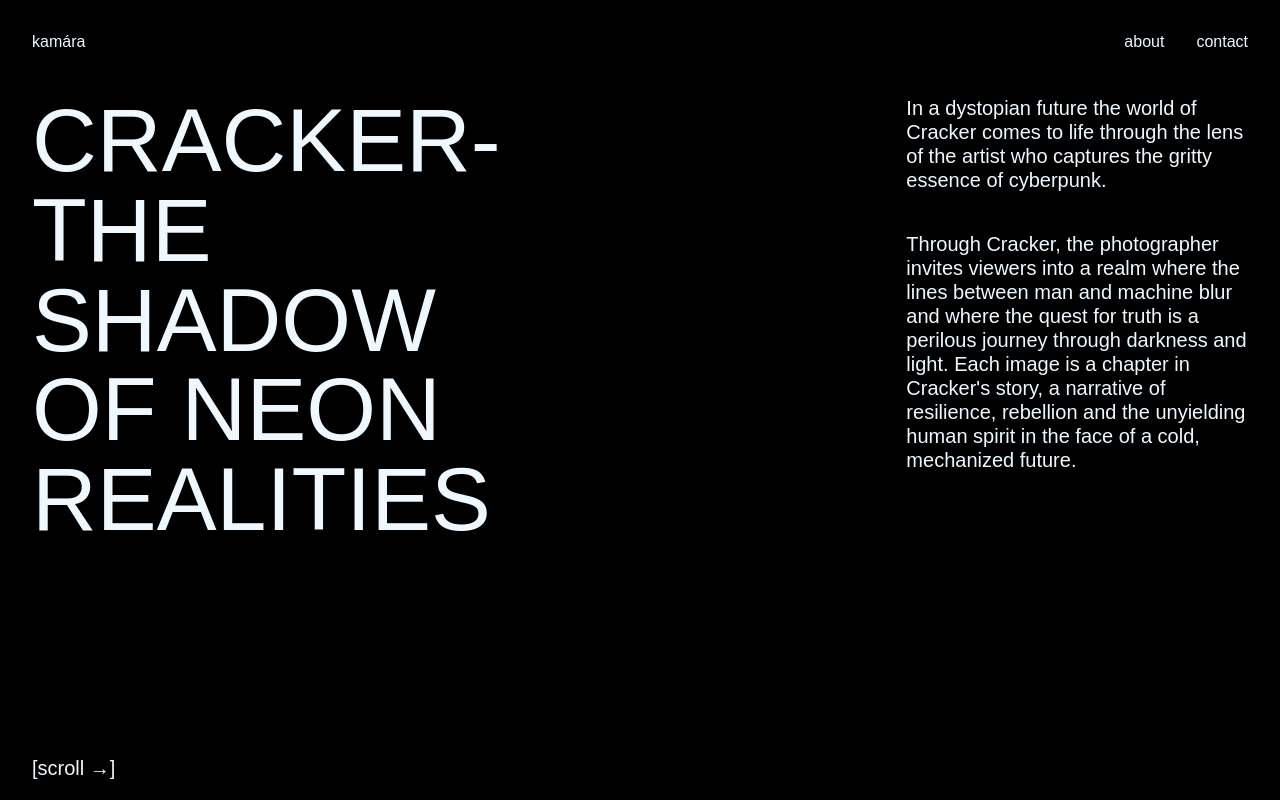
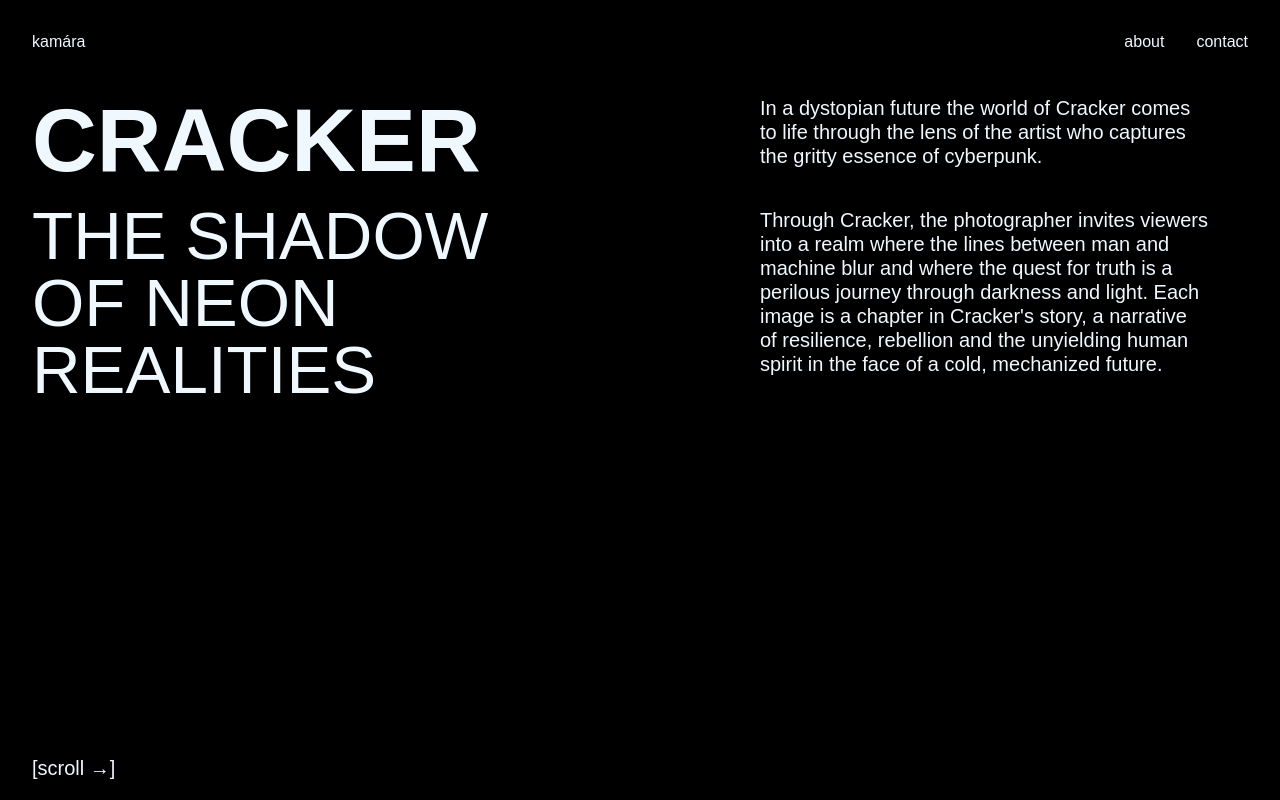
Before and after one commit to HristinaGjo/kamara, a React (Vite) app: page /cracker in a window 1280 px wide. Built offline with nearby package versions, Linux system fonts and the light colour scheme.

Commit message:
h1 on projects font weight 600 &  other text updates

```diff
--- a/src/index.css
+++ b/src/index.css
@@ -52,7 +52,7 @@ h1{
   padding: 0;
   font-size: 5.61rem;
   line-height: 100%;
-  font-weight: 400;
+  font-weight: 600;
   letter-spacing: -5%;
   /* color: transparent; */
   /* -webkit-text-stroke: 1px white; */
@@ -66,6 +66,7 @@ h2{
   line-height: 100%;
   font-weight: 300;
   letter-spacing: -5%;
+  text-transform: uppercase;
 }
 
 p{
--- a/src/pages/Cracker.jsx
+++ b/src/pages/Cracker.jsx
@@ -48,7 +48,10 @@ const Cracker = () => {
              ref={section01Ref}
              id="volume01"
              >
-                <h1>Cracker-<br/>The Shadow of Neon Realities</h1>
+             <div className={classes.headline}>
+                <h1>Cracker</h1>
+                <h2>The Shadow of Neon Realities</h2>
+                </div>
                 <div className={classes.textSpan}>
                 <span>In a dystopian future the world of Cracker comes to life through the lens
                     of the artist who captures the gritty essence of cyberpunk.
@@ -79,7 +82,10 @@ const Cracker = () => {
                 </div>
             </section> */}
                 <section className={`${classes.container} ${classes.section03}`}>
-                <h1>Cracker-<br/>The Shadow of Neon Realities</h1>
+                <div className={classes.headline}>
+                <h1>Cracker</h1>
+                <h2>The Shadow of Neon Realities</h2>
+                </div>
                 <div className={classes.textSpan}>
                 <span> This series follows the journey of a lone protagonist, known only as Cracker,
                         a rogue hacker navigating a world dominated by technology and corruption.
@@ -103,8 +109,11 @@ const Cracker = () => {
             <section className={`${classes.container} ${classes.section05}`}>
           <Link to="/dystopia#volume01" className={classes.nextProject}>
               <div className={classes.textNextProject}>
-                <h1>Dystopia-<br/>Echoes of a Fallen World</h1>
-                <span> [Next Project &rarr;]</span>
+                <div className={classes.headline}>
+                <h1>Dystopia</h1>
+                <h2>Echoes of a Fallen World</h2>
+                </div>
+                <span className={classes.textNext}> [Next Project &rarr;]</span>
               </div>
               <img className={`${classes.img} ${classes.imgNextProject}`} src={imgNextProject} alt="image 4"/>
           </Link>
--- a/src/pages/Dystopia.jsx
+++ b/src/pages/Dystopia.jsx
@@ -51,7 +51,10 @@ const Dystopia = () => {
              ref={section01Ref}
              id="volume01"
              >
-                <h1>Dystopia-<br/>Echoes of a Fallen World</h1>
+                <div className={classes.headline}>
+                        <h1>Dystopia</h1>
+                        <h2>Echoes of a Fallen World</h2>
+                    </div>
                 <div className={classes.textSpan}>
                 <span>In a world where the future has unraveled into chaos, Dystopia tells the story of survival and
                     rebellion against the backdrop of a fallen society. This series explores the lives of two protagonists who navigate
@@ -83,7 +86,10 @@ const Dystopia = () => {
                 </div>
             </section> */}
                 <section className={`${classes.container} ${classes.section03}`}>
-                <h1>Dystopia-<br/>Echoes of a Fallen World</h1>
+                    <div className={classes.headline}>
+                        <h1>Dystopia</h1>
+                        <h2>Echoes of a Fallen World</h2>
+                    </div>
                 <div className={classes.textSpan}>
                 <span> Through their eyes, Dystopia reveals a world where the lines between past and future blur,
                      where every shadow holds a story, and every burst of neon light signals a moment of defiance.
@@ -107,8 +113,11 @@ const Dystopia = () => {
             <section className={`${classes.container} ${classes.section05}`}>
           <Link to="/" className={classes.nextProject}>
               <div className={classes.textNextProject}>
-                <h1>Return to the beginning<br/></h1>
-                <span> [Back to Home Page &rarr;]</span>
+                <div className={classes.headline}>
+                <h1>Return </h1>
+                <h2>to the beginning...</h2>
+                </div>
+                <span className={classes.textNext}> [Back to Home Page &rarr;]</span>
               </div>
               <img className={`${classes.img} ${classes.imgNextProject}`} src={imgNextProject} alt="image 4"/>
           </Link>
--- a/src/pages/Echoes.jsx
+++ b/src/pages/Echoes.jsx
@@ -95,7 +95,7 @@ const Echoes = () => {
                             <h1>Odyssey</h1>
                             <h2>Encounters with the Unknown</h2>
                             </div>
-                            <span> [Next Project &rarr;]</span>
+                            <span className={classes.textNext}> [Next Project &rarr;]</span>
                         </div>
                         <img className={`${classes.img} ${classes.imgNextProject}`} src={imgNextProject} alt="image 4" />
                     </Link>
--- a/src/pages/Odyssey.jsx
+++ b/src/pages/Odyssey.jsx
@@ -104,8 +104,11 @@ const Odyssey = () => {
             <section className={`${classes.container} ${classes.section05}`}>
           <Link to="/cracker#volume01" className={classes.nextProject}>
               <div className={classes.textNextProject}>
-                <h1>Cracker-<br/>A Journey into Future Realms</h1>
-                <span> [Next Project &rarr;]</span>
+                <div className={classes.headline}>
+                <h1>Cracker</h1>
+                <h2>A Journey into Future Realms</h2>
+                </div>
+                <span className={classes.textNext}> [Next Project &rarr;]</span>
               </div>
               <img className={`${classes.img} ${classes.imgNextProject}`} src={imgNextProject} alt="image 4"/>
           </Link>
--- a/src/styles/echoes.module.css
+++ b/src/styles/echoes.module.css
@@ -73,9 +73,9 @@
   .section01,
   .section03{
     display: grid;
-    grid-template-columns: repeat(3,1fr);
+    grid-template-columns: repeat(2,1fr);
     align-items: start;
-    gap: 2em;
+    gap: 10em;
     width: 100%;
 
   }
@@ -88,8 +88,10 @@
     width: 100%;
     line-height: 1.2;
     font-size: 20px;
-    grid-column: 3
-
+    grid-column: 2;
+    box-sizing: border-box;
+    padding-left:2em ;
+    padding-right: 2em;
   }
 
   .section5{
@@ -107,8 +109,8 @@
   }
 
   .nextProject{
-    display: flex;
-    flex-direction: row;
+    display: grid;
+    grid-template-columns: repeat(2,1fr);
     justify-content: start;
   }
 
@@ -117,12 +119,22 @@
     flex-direction: column;
     justify-content: start;
     align-items: start;
-    margin-left: 5em;
     gap: 2em;
   }
 
   .imgNextProject{
     gap: 0;
+  }
+
+  .imgNextProject img{
+    width: 100%;
+    height: 100%;
+  }
+
+  .textNext{
+    padding: 0;
+    font-size: 20px;
+    text-transform: lowercase;
   }
 
  /* .img1,
```
